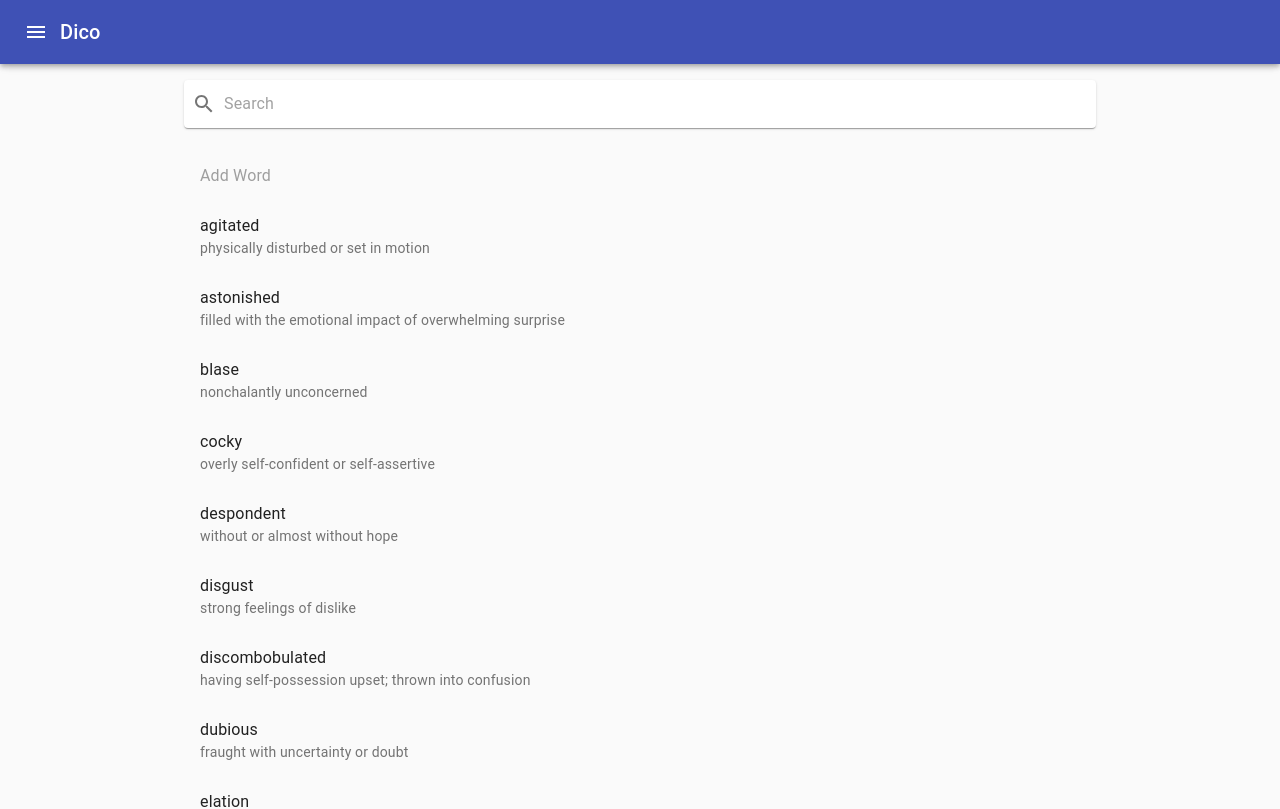
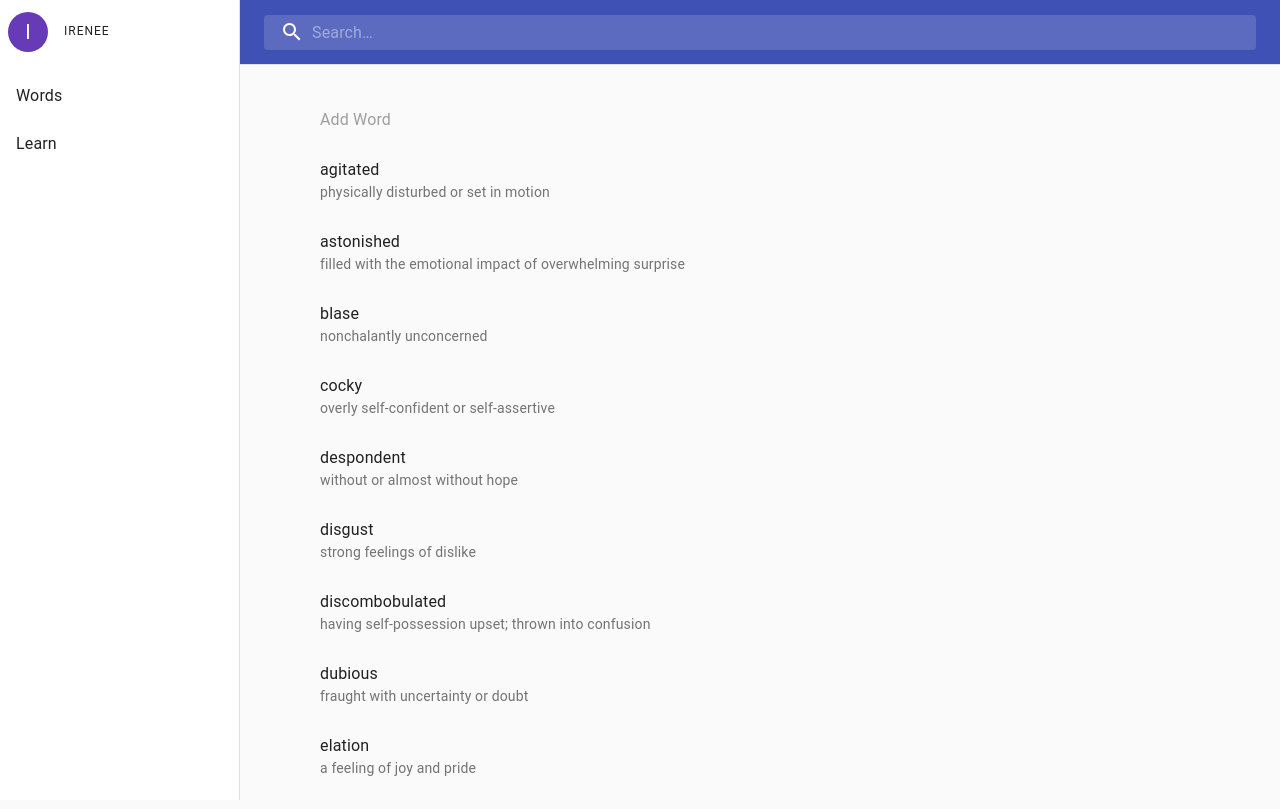
Before and after one commit to ireneea/kms, a React (Create React App) app: page /words in a window 1280 px wide. Shown: the top 809 px of the page. Built offline with nearby package versions, Linux system fonts and the light colour scheme.

Commit message:
style: re-aranged the layout to have the search at the top and the navigation drawer on the side

```diff
--- a/src/components/Learn/CongratulationCard.tsx
+++ b/src/components/Learn/CongratulationCard.tsx
@@ -5,8 +5,6 @@ import CardActions from "@material-ui/core/CardActions";
 import CardContent from "@material-ui/core/CardContent";
 import Button from "@material-ui/core/Button";
 import Typography from "@material-ui/core/Typography";
-import EmojiEventsIcon from "@material-ui/icons/EmojiEvents";
-import ThumbUpIcon from "@material-ui/icons/ThumbUp";
 
 import _sample from "lodash/sample";
 
--- a/src/components/Page/Header.tsx
+++ b/src/components/Page/Header.tsx
@@ -1,12 +1,11 @@
 import React from "react";
 import clsx from "clsx";
-import { createStyles, makeStyles, Theme } from "@material-ui/core/styles";
+import { createStyles, makeStyles, Theme, fade } from "@material-ui/core/styles";
 import AppBar from "@material-ui/core/AppBar";
 import Toolbar from "@material-ui/core/Toolbar";
-import Typography from "@material-ui/core/Typography";
+import InputBase from "@material-ui/core/InputBase";
 
-import IconButton from "@material-ui/core/IconButton";
-import MenuIcon from "@material-ui/icons/Menu";
+import SearchIcon from "@material-ui/icons/Search";
 
 import { DRAWER_WIDTH } from "../../constants";
 
@@ -15,15 +14,14 @@ const useStyles = makeStyles((theme: Theme) =>
     title: {
       flexGrow: 1,
     },
-    offset: theme.mixins.toolbar,
-    hide: {
-      display: "none",
-    },
     appBar: {
       transition: theme.transitions.create(["margin", "width"], {
         easing: theme.transitions.easing.sharp,
         duration: theme.transitions.duration.leavingScreen,
       }),
+      borderBottomWidth: 1,
+      borderBottom: "solid",
+      borderBottomColor: theme.palette.grey["300"],
     },
     appBarShift: {
       width: `calc(100% - ${DRAWER_WIDTH}px)`,
@@ -33,43 +31,76 @@ const useStyles = makeStyles((theme: Theme) =>
       }),
       marginLeft: DRAWER_WIDTH,
     },
+    search: {
+      position: "relative",
+      borderRadius: theme.shape.borderRadius,
+      backgroundColor: fade(theme.palette.common.white, 0.15),
+      "&:hover": {
+        backgroundColor: fade(theme.palette.common.white, 0.25),
+      },
+      marginLeft: 0,
+      width: "100%",
+    },
+    searchIcon: {
+      padding: theme.spacing(0, 2),
+      height: "100%",
+      position: "absolute",
+      pointerEvents: "none",
+      display: "flex",
+      alignItems: "center",
+      justifyContent: "center",
+    },
+    inputRoot: {
+      color: "inherit",
+      width: "100%",
+    },
+    inputInput: {
+      padding: theme.spacing(1, 1, 1, 0),
+      // vertical padding + font size from searchIcon
+      paddingLeft: `calc(1em + ${theme.spacing(4)}px)`,
+      transition: theme.transitions.create("width"),
+      width: "100%",
+    },
   })
 );
 
 type Prop = {
-  onMenuClick: () => void;
-  hideMenuIcon: boolean;
+  /**
+   * we need to shift our app bar to the left when the `NavigationDrawer` is Opened
+   */
+  shiftLeft: boolean;
 };
 
 const Header: React.FC<Prop> = (props) => {
   const classes = useStyles();
 
-  const { onMenuClick, hideMenuIcon } = props;
+  const { shiftLeft } = props;
 
   return (
     <>
       <AppBar
         position="fixed"
         className={clsx(classes.appBar, {
-          [classes.appBarShift]: hideMenuIcon,
+          [classes.appBarShift]: shiftLeft,
         })}
+        elevation={0}
       >
         <Toolbar>
-          <IconButton
-            edge="start"
-            color="inherit"
-            aria-label="open drawer menu"
-            onClick={onMenuClick}
-            className={clsx(hideMenuIcon && classes.hide)}
-          >
-            <MenuIcon />
-          </IconButton>
-          <Typography variant="h6" className={classes.title}>
-            Dico
-          </Typography>
+          <div className={classes.search}>
+            <div className={classes.searchIcon}>
+              <SearchIcon />
+            </div>
+            <InputBase
+              placeholder="Search…"
+              classes={{
+                root: classes.inputRoot,
+                input: classes.inputInput,
+              }}
+              inputProps={{ "aria-label": "search" }}
+            />
+          </div>
         </Toolbar>
       </AppBar>
-      <div className={classes.offset} />
     </>
   );
 };
--- /dev/null
+++ b/src/components/Page/NavigationDrawer.tsx
@@ -0,0 +1,69 @@
+import React from "react";
+
+import { makeStyles, Theme, createStyles } from "@material-ui/core/styles";
+import Drawer from "@material-ui/core/Drawer";
+import List from "@material-ui/core/List";
+import Typography from "@material-ui/core/Typography";
+import Avatar from "@material-ui/core/Avatar";
+import { deepPurple } from "@material-ui/core/colors";
+
+import ListItemLink from "../shared/ListItemLink";
+
+import { DRAWER_WIDTH } from "../../constants";
+
+const useStyles = makeStyles((theme: Theme) =>
+  createStyles({
+    root: {},
+    drawer: {
+      width: DRAWER_WIDTH,
+      flexShrink: 0,
+    },
+    drawerPaper: {
+      width: DRAWER_WIDTH,
+    },
+    drawerHeader: {
+      display: "flex",
+      alignItems: "center",
+      padding: theme.spacing(0, 1),
+      // necessary for content to be below app bar
+      ...theme.mixins.toolbar,
+    },
+    purple: {
+      color: theme.palette.getContrastText(deepPurple[500]),
+      backgroundColor: deepPurple[500],
+    },
+    username: {
+      paddingLeft: theme.spacing(2),
+    },
+  })
+);
+
+type Props = {};
+
+const NavigationDrawer: React.FC<Props> = (props) => {
+  const classes = useStyles();
+
+  return (
+    <Drawer
+      className={classes.drawer}
+      variant="permanent"
+      anchor="left"
+      classes={{
+        paper: classes.drawerPaper,
+      }}
+    >
+      <div className={classes.drawerHeader}>
+        <Avatar className={classes.purple}>I</Avatar>
+        <Typography variant="overline" display="block" className={classes.username}>
+          Irenee
+        </Typography>
+      </div>
+      <List>
+        <ListItemLink to="/words" primary="Words" />
+        <ListItemLink to="/learn" primary="Learn" />
+      </List>
+    </Drawer>
+  );
+};
+
+export default NavigationDrawer;
--- a/src/components/Page/Page.tsx
+++ b/src/components/Page/Page.tsx
@@ -1,34 +1,21 @@
 import React from "react";
-
-import Drawer from "@material-ui/core/Drawer";
-import Divider from "@material-ui/core/Divider";
-import IconButton from "@material-ui/core/IconButton";
-import List from "@material-ui/core/List";
-import ChevronLeftIcon from "@material-ui/icons/ChevronLeft";
 
 import { makeStyles, Theme, createStyles } from "@material-ui/core/styles";
 
 import Header from "./Header";
-import ListItemLink from "../shared/ListItemLink";
-
-import { DRAWER_WIDTH } from "../../constants";
+import NavigationDrawer from "./NavigationDrawer";
 
 const useStyles = makeStyles((theme: Theme) =>
   createStyles({
-    drawer: {
-      width: DRAWER_WIDTH,
-      flexShrink: 0,
+    root: {
+      display: "flex",
     },
-    drawerPaper: {
-      width: DRAWER_WIDTH,
-    },
-    drawerHeader: {
-      display: "flex",
-      alignItems: "center",
-      padding: theme.spacing(0, 1),
-      // necessary for content to be below app bar
-      ...theme.mixins.toolbar,
-      justifyContent: "flex-end",
+    // necessary for content to be below app bar
+    offset: theme.mixins.toolbar,
+    content: {
+      flexGrow: 1,
+      backgroundColor: theme.palette.background.default,
+      padding: theme.spacing(3),
     },
   })
 );
@@ -37,42 +24,16 @@ type Prop = {};
 
 const Page: React.FC<Prop> = (props) => {
   const classes = useStyles();
-  const [open, setOpen] = React.useState(false);
-
-  const handleDrawerOpen = () => {
-    setOpen(true);
-  };
-
-  const handleDrawerClose = () => {
-    setOpen(false);
-  };
 
   return (
-    <>
-      <Header onMenuClick={handleDrawerOpen} hideMenuIcon={open} />
-      <Drawer
-        className={classes.drawer}
-        variant="temporary"
-        anchor="left"
-        open={open}
-        onClose={handleDrawerClose}
-        classes={{
-          paper: classes.drawerPaper,
-        }}
-      >
-        <div className={classes.drawerHeader}>
-          <IconButton onClick={handleDrawerClose}>
-            <ChevronLeftIcon />
-          </IconButton>
-        </div>
-        <Divider />
-        <List>
-          <ListItemLink to="/words" primary="Words" />
-          <ListItemLink to="/learn" primary="Learn" />
-        </List>
-      </Drawer>
-      <main>{props.children}</main>
-    </>
+    <div className={classes.root}>
+      <Header shiftLeft={true} />
+      <NavigationDrawer />
+      <main className={classes.content}>
+        <div className={classes.offset} />
+        {props.children}
+      </main>
+    </div>
   );
 };
 
--- a/src/components/Words/WordListPage.tsx
+++ b/src/components/Words/WordListPage.tsx
@@ -46,7 +46,6 @@ type Prop = {};
  */
 const WordListPage: React.FC<Prop> = () => {
   const classes = useStyles();
-  const [searchText, setSearchText] = React.useState("");
   const [words, setWords] = React.useState((): TWord[] => []);
   const [newWord, setNewWord] = React.useState(getNewWord);
   // OPTIMIZE: add a loading indicator
@@ -62,10 +61,6 @@ const WordListPage: React.FC<Prop> = () => {
     callApi(load);
     // eslint-disable-next-line react-hooks/exhaustive-deps
   }, []);
-
-  const onSearch = (search: string) => {
-    setSearchText(search);
-  };
 
   const onWordInputKeyDown: React.KeyboardEventHandler = (event) => {
     const saveNewWord = async () => {
@@ -93,9 +88,6 @@ const WordListPage: React.FC<Prop> = () => {
     <Page>
       <Container maxWidth="md">
         <Grid container spacing={2} direction="column">
-          <Grid item xs={12} className={classes.searchGrid}>
-            <Search searchText={searchText} onChange={onSearch} />
-          </Grid>
           <Grid item xs={12}>
             <AddWord
               onKeyDown={onWordInputKeyDown}
@@ -103,7 +95,7 @@ const WordListPage: React.FC<Prop> = () => {
               onChange={onWordInputChange}
               disabled={isApiLoading}
             />
-            <WordList words={words} searchText={searchText} />
+            <WordList words={words} searchText={""} />
           </Grid>
         </Grid>
       </Container>
```
